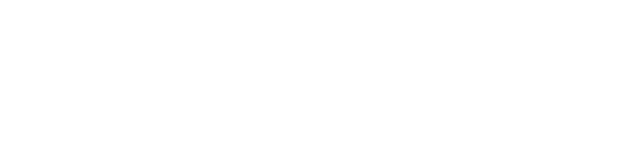
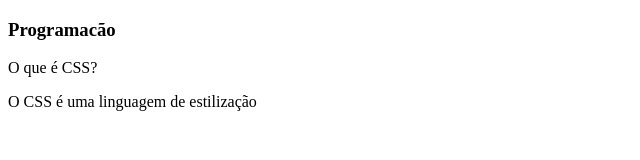
Before and after one commit to Raquelcorrea01/html, a plain HTML site: page index.html in a window 1280 px wide. Shown: the whole page, without its empty margins (0-640 px from the left). Drawn offline with Linux system fonts and the light colour scheme.

Commit message:
Add files via upload

```diff
--- a/index.html
+++ b/index.html
@@ -6,6 +6,16 @@
     <title>Site CSS</title>
 </head>
 <body>
-
+       <article class="cartao">
+        <div class="cartao_conteudo">
+            <h3>Programacão</h3>
+            <div class="cartao_conteudo_pergunta">
+                <p>O que é CSS? </p>
+            </div>
+            <div class="cartao_conteudo_resposta">
+                O CSS é uma linguagem de estilização
+            </div>
+        </div>
+       </article>
 </body>
 </html>
```
